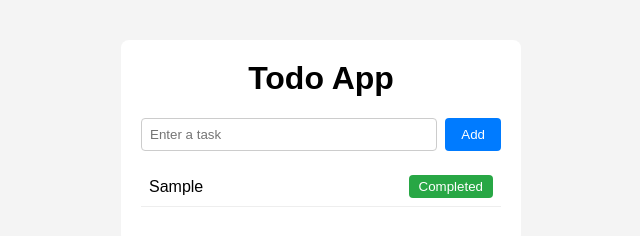
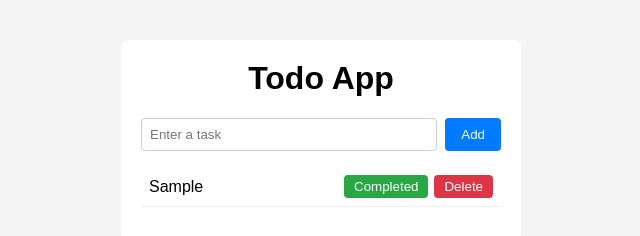
Before and after one commit to Tenacious-Developer/todo_app, a plain HTML site: page index.html in a window 1280 px wide. Both pictures are taken after typing "Sample" into the empty fields and a click on the button "Add". Shown: the whole page, without its empty margins (319-959 px from the left). Drawn offline with Linux system fonts and the light colour scheme.

Commit message:
feat(todo): add delete button

```diff
--- a/script.js
+++ b/script.js
@@ -21,8 +21,21 @@ addBtn.addEventListener("click", function () {
     completeBtn.disabled = true;
   });
 
+  const deleteBtn = document.createElement("button");
+  deleteBtn.textContent = "Delete";
+  deleteBtn.className = "delete-btn";
+
+  deleteBtn.addEventListener("click", function () {
+    li.remove();
+  });
+
+  const actions = document.createElement("div");
+  actions.className = "actions";
+  actions.appendChild(completeBtn);
+  actions.appendChild(deleteBtn);
+
   li.appendChild(span);
-  li.appendChild(completeBtn);
+  li.appendChild(actions);
   taskList.appendChild(li);
 
   taskInput.value = "";
--- a/style.css
+++ b/style.css
@@ -74,3 +74,17 @@ h1 {
   background: #aaa;
   cursor: default;
 }
+
+.actions {
+  display: flex;
+  gap: 6px;
+}
+
+.delete-btn {
+  padding: 4px 10px;
+  border: none;
+  border-radius: 4px;
+  background: #dc3545;
+  color: #fff;
+  cursor: pointer;
+}
```
